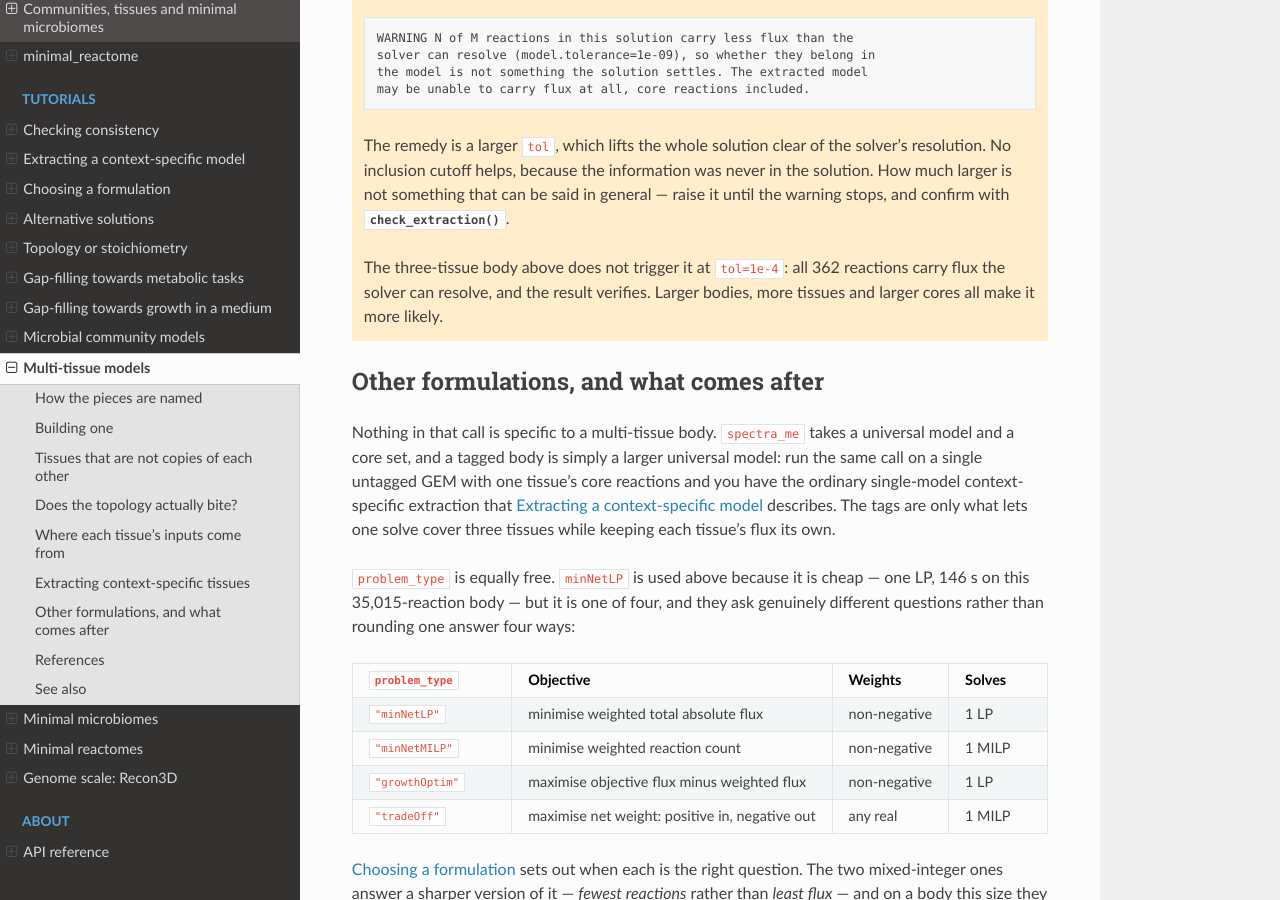
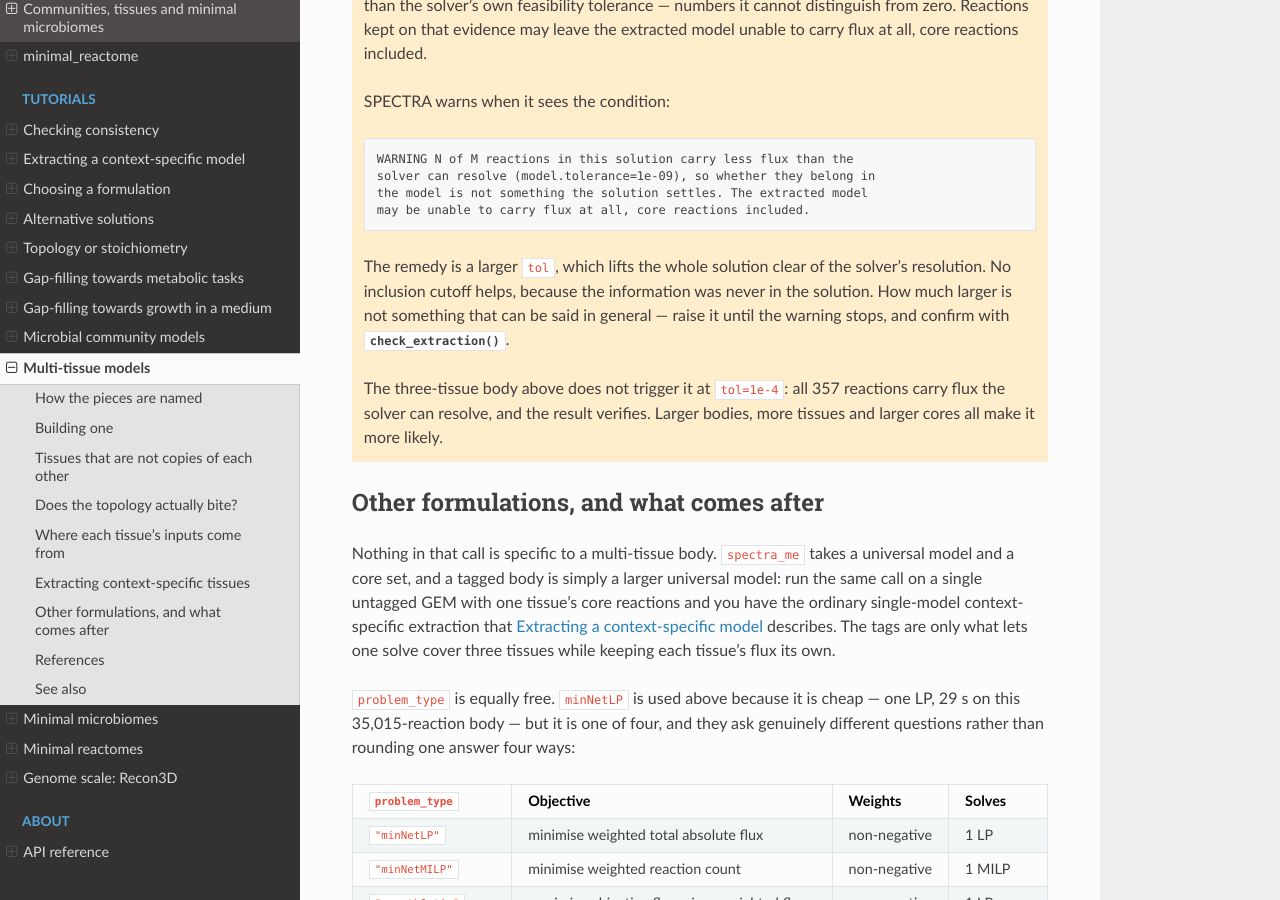
Before and after one commit to bisect-group/spectra-cobra, a Sphinx documentation site: the page built from docs/tutorials/multi_tissue.rst, in a window 1280 px wide and 900 px high, scrolled down 6470 px. Built offline with Sphinx 7.4.7 and the Read the Docs theme 3.1.0, drawn with Linux system fonts in a browser that asks for light colours; some of the changed text lies outside the part shown.

Commit message:
Measure the multi-tissue page against the model it tells you to load
The page named Recon3DModel_301.mat and then used BIOMASS_maintenance,
EX_glc__D_e and SK_ identifiers, which that file does not contain. Every
number on it had in fact been measured against a different distribution of
Recon3D with BiGG-normalised names. Anyone following the page as written
got a KeyError on the anchor.

It is now measured against the file it names, downloaded from the COBRA
Toolbox collection, and the page carries that URL rather than deferring to
the Recon3D page for it.

The body is unchanged on this file -- 35,015 reactions, 1,579 metabolites
per pool, 6,316 transports -- and both isolation sweeps reproduce exactly,
so the sink-trap argument and tis2's margin over the other two tissues
stand. What changed is the naming (biomass_maintenance, glc_D[e],
glc_D_Bl), the boundary census (247 non-EX_ boundary reactions: 151 DM_
and 96 sink_, all 96 sinks supplying and no demands), and the extraction,
which returns 357 reactions in 29 s rather than 362 in 146 s.

The snippet that closes the supplying sinks was also wrong for this file:
every sink here is lowercase sink_ and there is no SK_ at all, so the
condition matched nothing and silently left the sinks open. That is the
failure the section is about, so it is worth the page not committing it.

Co-Authored-By: Claude Opus 5 (1M context) <noreply@anthropic.com>

```diff
--- a/docs/tutorials/multi_tissue.rst
+++ b/docs/tutorials/multi_tissue.rst
@@ -18,12 +18,12 @@ How the pieces are named
 
 Everything a tissue owns is tagged with that tissue's name. A reaction
 ``PGI`` becomes ``PGI__tis1`` in the first tissue and ``PGI__tis2`` in the
-second; the external metabolite ``glc__D_e`` becomes ``glc__D_e__tis1`` and
-``glc__D_e__tis2``. The tag is a ``__`` suffix, which is why tissue names may
+second; the external metabolite ``glc_D[e]`` becomes ``glc_D[e]__tis1`` and
+``glc_D[e]__tis2``. The tag is a ``__`` suffix, which is why tissue names may
 not contain ``__`` themselves.
 
 A pool metabolite is **not** tagged, because it belongs to no tissue: blood
-glucose is ``glc__D_Bl``, one metabolite that every tissue on the blood can
+glucose is ``glc_D_Bl``, one metabolite that every tissue on the blood can
 reach. Between a tissue's own external metabolite and the pool's sits a
 **transport** reaction, one per tissue per metabolite per pool, named
 ``TR_<metabolite>_<pool>__<tissue>``. The pool reaches the outside world
@@ -110,9 +110,9 @@ once, and it is what gives you somewhere to attach a measured uptake rate.
    }
 
 The figure uses short labels to stay readable. In the model you build, those
-nodes are ``glc__D_e__tis1``, ``glc__D_e__tis2``, ``glc__D_e__tis3`` for the
-three tissue copies, ``glc__D_Bl`` and ``glc__D_tis2_tis3`` for the two pools,
-``TR_glc__D_Bl__tis1`` for a transport, and ``EX_glc__D_Bl`` for the exchange.
+nodes are ``glc_D[e]__tis1``, ``glc_D[e]__tis2``, ``glc_D[e]__tis3`` for the
+three tissue copies, ``glc_D_Bl`` and ``glc_D_tis2_tis3`` for the two pools,
+``TR_glc_D_Bl__tis1`` for a transport, and ``EX_glc_D_Bl`` for the exchange.
 
 Building one
 ------------
@@ -161,7 +161,12 @@ meets ``tis2``.
    }
 
 The reference network is Recon3D, 10,600 reactions over 5,835 metabolites.
-:doc:`recon3d` says where to get the file.
+``Recon3DModel_301.mat`` is in the COBRA Toolbox's open model collection, and
+every number on this page was measured against that exact file:
+
+   https://github.com/opencobra/COBRA.models/blob/master/mat/Recon3DModel_301.mat
+
+:doc:`recon3d` covers working with it at genome scale.
 
 .. code-block:: python
 
@@ -185,7 +190,7 @@ The reference network is Recon3D, 10,600 reactions over 5,835 metabolites.
        tissues=["tis1", "tis2", "tis3"],
        pools={"Bl": ["tis1", "tis2"], "tis2_tis3": ["tis2", "tis3"]},
        environment=["Bl"],
-       anchor_reactions={t: "BIOMASS_maintenance"
+       anchor_reactions={t: "biomass_maintenance"
                          for t in ("tis1", "tis2", "tis3")},
        pool_medium=blood,
        couple=False,
@@ -218,7 +223,7 @@ builder will not guess, because guessing "all of them" would give the
 ``tis2_tis3`` interface its own exchanges and let those two tissues feed
 themselves from outside, bypassing the blood entirely.
 
-``anchor_reactions`` names ``BIOMASS_maintenance``. A tissue is not growing,
+``anchor_reactions`` names ``biomass_maintenance``. A tissue is not growing,
 so there is no biomass reaction to find and the anchor has to be said rather
 than guessed. Recon3D's maintenance biomass is the natural choice: it is what
 the tissue must keep doing to stay alive.
@@ -251,9 +256,9 @@ different sources — hand over one per tissue instead, in the same order:
        tissues=["liver", "muscle", "adipose"],
        pools={"Bl": ["liver", "muscle", "adipose"]},
        environment=["Bl"],
-       anchor_reactions={"liver": "BIOMASS_maintenance",
-                         "muscle": "BIOMASS_maintenance",
-                         "adipose": "BIOMASS_maintenance"},
+       anchor_reactions={"liver": "biomass_maintenance",
+                         "muscle": "biomass_maintenance",
+                         "adipose": "biomass_maintenance"},
    )
 
 Everything else is unchanged. Giving one model costs no more memory than a
@@ -271,7 +276,7 @@ that is not doing what you think looks exactly like one that is:
 .. code-block:: python
 
    body.model.objective = body.model.reactions.get_by_id(
-       "BIOMASS_maintenance__tis3")
+       "biomass_maintenance__tis3")
    print(f"tis3 alone:               {body.model.slim_optimize():.4f}")
 
    with body.model:
@@ -387,7 +393,7 @@ the union of each tissue's core reactions, tagged:
    from spectra_cobra import spectra_me, check_extraction
 
    # One reaction per tissue here; from transcriptomics it would be many.
-   core = [f"BIOMASS_maintenance__{t}" for t in ("tis1", "tis2", "tis3")]
+   core = [f"biomass_maintenance__{t}" for t in ("tis1", "tis2", "tis3")]
    extracted = spectra_me(body.model, core, tol=1e-4,
                           problem_type="minNetLP", seed=0)
 
@@ -400,9 +406,9 @@ the union of each tissue's core reactions, tagged:
 
 .. code-block:: text
 
-   362 reactions
-     tis1 97   tis2 117   tis3 128
-     <ExtractionReport 362 reactions, 0 core missing, 0 blocked (0 of them core), valid=True>
+   357 reactions
+     tis1 97   tis2 115   tis3 125
+     <ExtractionReport 357 reactions, 0 core missing, 0 blocked (0 of them core), valid=True>
 
 ``decompose`` splits the extracted body back into one model per tissue, each
 untagged and standing on its own, with an exchange reaction wherever it met a
@@ -438,7 +444,7 @@ only the check distinguishes them.
    that can be said in general — raise it until the warning stops, and
    confirm with :func:`~spectra_cobra.check_extraction`.
 
-   The three-tissue body above does not trigger it at ``tol=1e-4``: all 362
+   The three-tissue body above does not trigger it at ``tol=1e-4``: all 357
    reactions carry flux the solver can resolve, and the result verifies.
    Larger bodies, more tissues and larger cores all make it more likely.
 
@@ -454,7 +460,7 @@ only what lets one solve cover three tissues while keeping each tissue's
 flux its own.
 
 ``problem_type`` is equally free. ``minNetLP`` is used above because it is
-cheap — one LP, 146 s on this 35,015-reaction body — but it is one of four,
+cheap — one LP, 29 s on this 35,015-reaction body — but it is one of four,
 and they ask genuinely different questions rather than rounding one answer
 four ways:
 
```
Also changed, not shown: other parts of docs/tutorials/multi_tissue.rst (+8 -7 lines).
